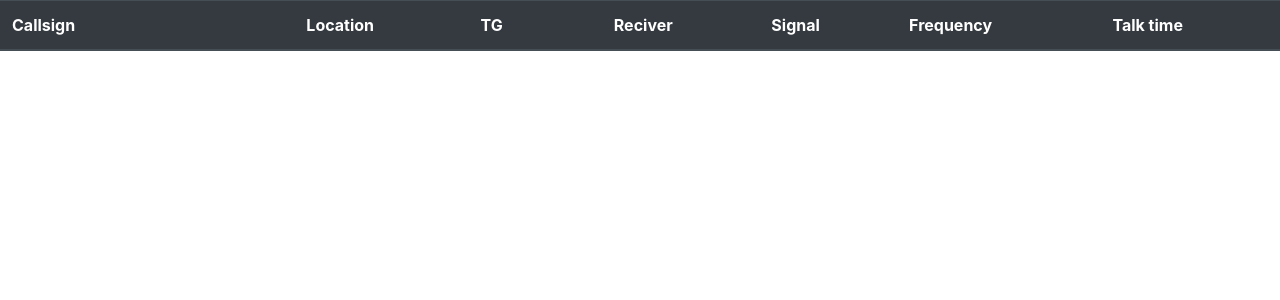
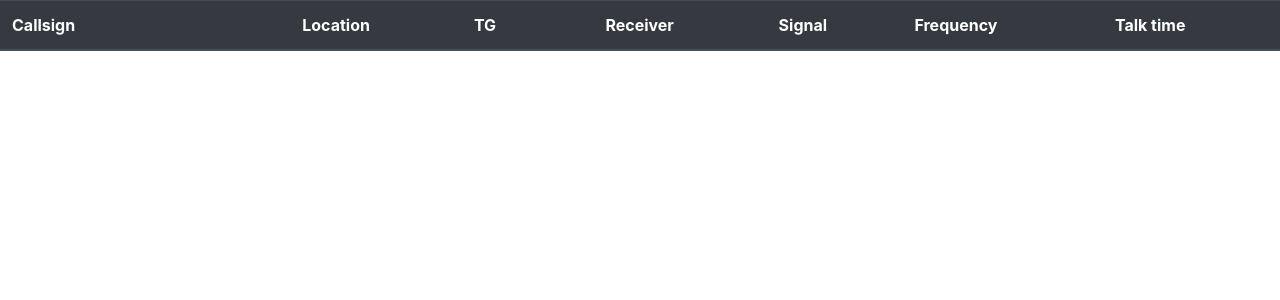
Before and after one commit to sa2blv/SVXportal, a PHP site: page /list_reciver.php in a window 1280 px wide. Shown: the part 54-354 px from the top of the page. Run offline with PHP 8.4, Linux system fonts and the light colour scheme; data that the repository does not hold is empty.

Commit message:
Fix spelling errors
- Reciever -> Receiver
- Frevency -> Frequency
- Qth -> RX Name (in station info view)

```diff
--- a/div_receiver.php
+++ b/div_receiver.php
@@ -5,7 +5,7 @@
 
 <meta charset="UTF-8">
 <meta http-equiv="Content-Type" content="text/html; charset=Cp1252">
-<title>Reciver</title>
+<title>Receiver</title>
 
 
 <link
--- a/js/div_recivers.js
+++ b/js/div_recivers.js
@@ -155,11 +155,11 @@ function call_svxrefelktor() {
 									context.fillRect(1, 1, -0, 1);
 
 									if (rx_active == true && rx_sql == true) {
-										write_log("Reciver "+qth_name+" set to active");
+										write_log("Receiver "+qth_name+" set to active");
 										context.fillStyle = "#1932F7";
 
 									} else if (rx_sql == true) {
-										write_log("Reciver "+qth_name+" set to SQl open");
+										write_log("Receiver "+qth_name+" set to SQl open");
 										context.fillStyle = "#E31013";
 
 									} else {
--- a/list_reciver.php
+++ b/list_reciver.php
@@ -7,7 +7,7 @@ include 'config.php';
 
 <meta charset="UTF-8">
 <meta http-equiv="Content-Type" content="text/html; charset=Cp1252">
-<title>Reciver Monitor</title>
+<title>Receiver Monitor</title>
 
 
 <link
@@ -47,7 +47,7 @@ var tg_collors = new Array();
 function add_header()
 {
 
-	$('#Reflektortable').html('<thead class="thead-dark"><tr><th scope="col" class="col-xs-2 text-left" >Callsign &emsp;&emsp;&emsp;&emsp;</th><th scope="col" class="col-xs-1" >Location</th><th scope="col" class="col-xs-1 text-left">TG</th><th scope="col" class="col-xs-1"></th><th scope="col" class="col-xs-2">Reciver</th><th scope="col" class="col-xs-1">Signal</th><th scope="col" class="col-xs-2">Frequency</th><th class="col-xs-2">Talk time</th></tr></thead>');
+	$('#Reflektortable').html('<thead class="thead-dark"><tr><th scope="col" class="col-xs-2 text-left" >Callsign &emsp;&emsp;&emsp;&emsp;</th><th scope="col" class="col-xs-1" >Location</th><th scope="col" class="col-xs-1 text-left">TG</th><th scope="col" class="col-xs-1"></th><th scope="col" class="col-xs-2">Receiver</th><th scope="col" class="col-xs-1">Signal</th><th scope="col" class="col-xs-2">Frequency</th><th class="col-xs-2">Talk time</th></tr></thead>');
 
 }
 function remove_notgouiltychar(string)
```
Also changed, not shown: index.php (+4 -4 lines).
